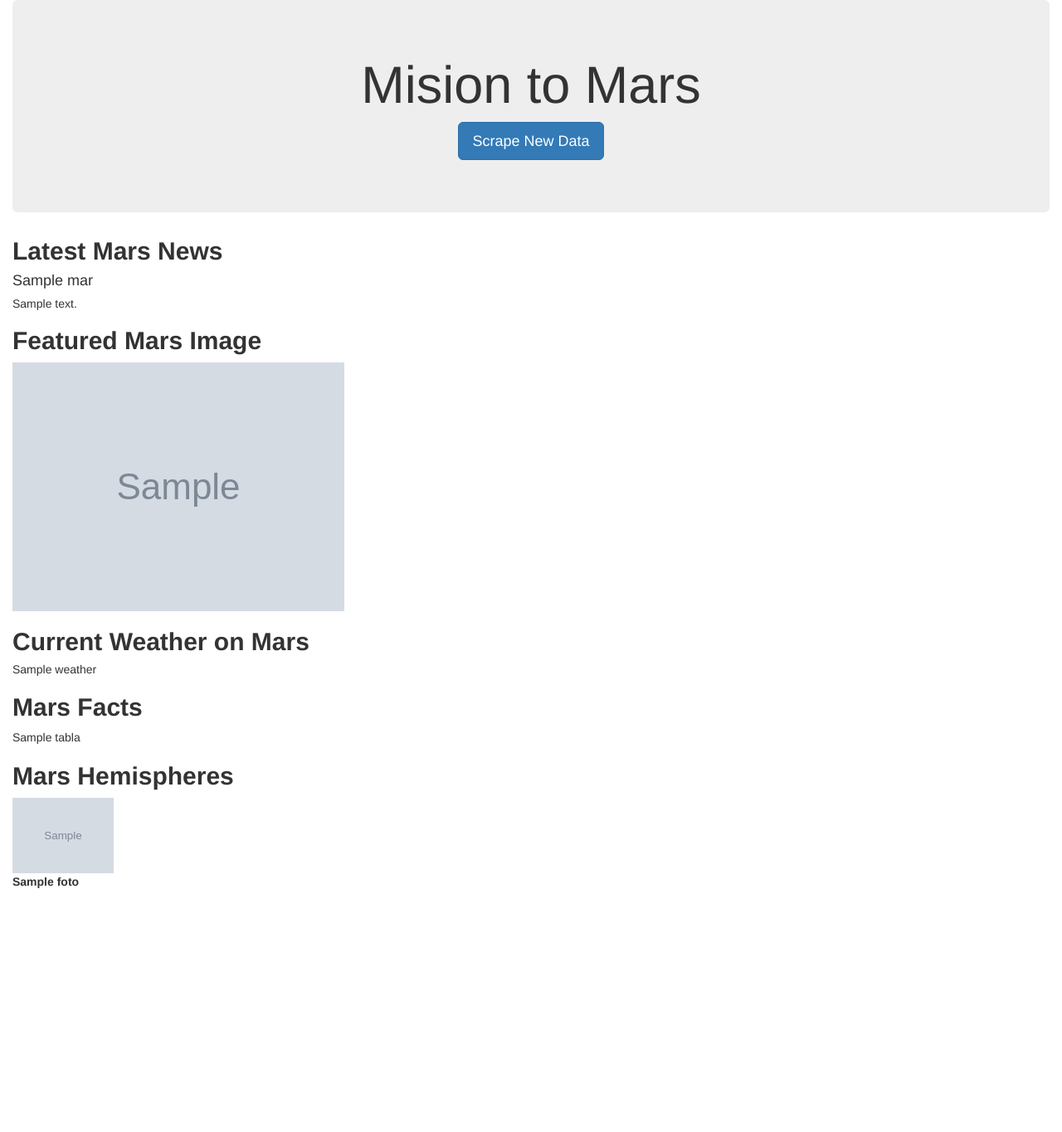
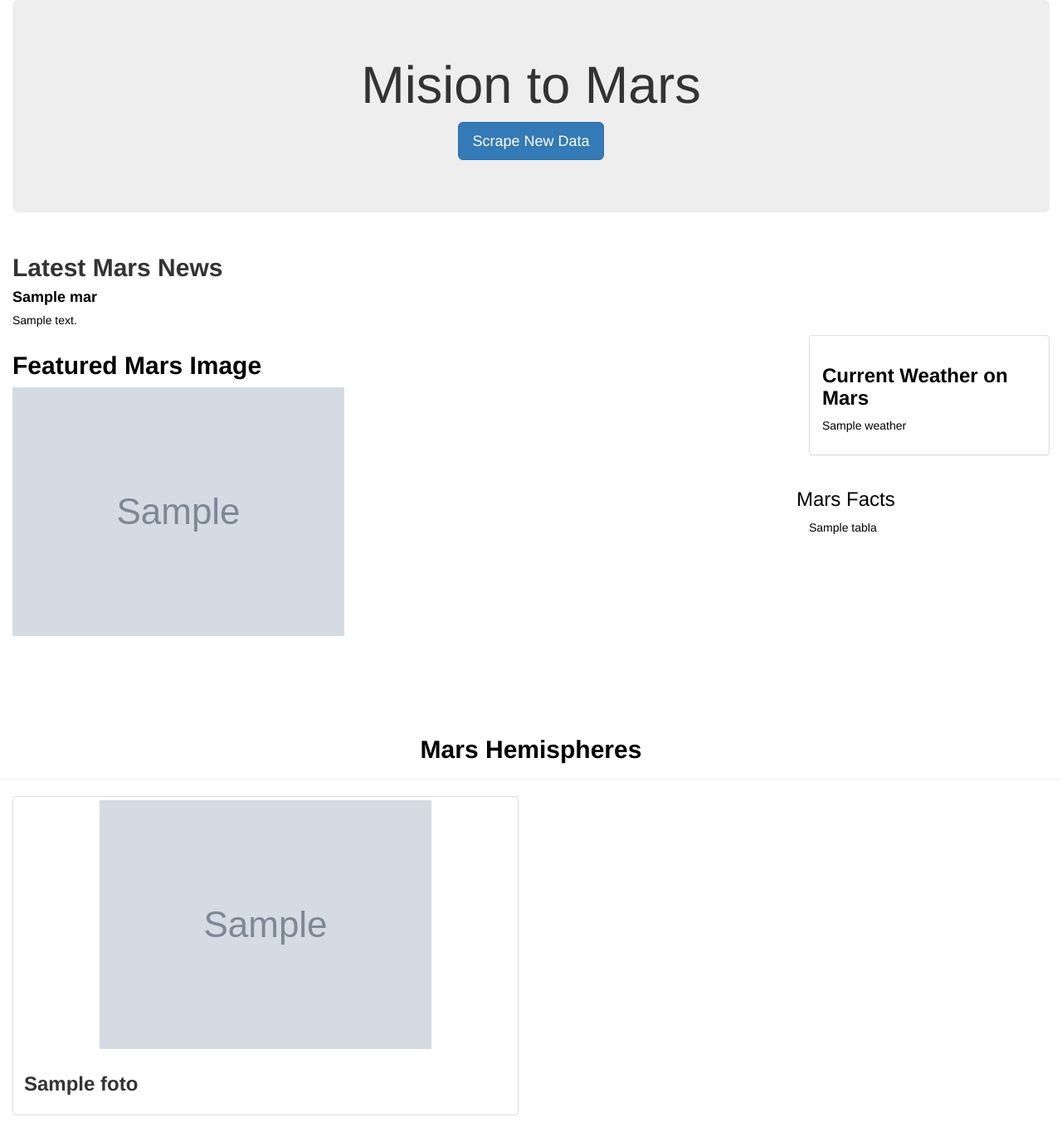
Before and after one commit to ltorresfdz/web-scraping-challenge, a Flask app: page / in a window 1280 px wide. Shown: the whole page at 83% size. Before the commit the page ends 1071 px from the top, so only its background shows below. Run offline with Flask 2, Linux system fonts and the light colour scheme; grey boxes marked "Sample" are stand-in pictures; a database or web service that is not in the repository returns one stand-in record (values such as "Sample title"); some libraries are stand-ins or nearby versions.

Commit message:
corrections made to index.html file

```diff
--- a/templates/index.html
+++ b/templates/index.html
@@ -9,45 +9,76 @@
 
   <link rel="stylesheet" href="https://maxcdn.bootstrapcdn.com/bootstrap/3.3.7/css/bootstrap.min.css">
 
-   <link rel="stylesheet" href="style.css">
+  <link rel="stylesheet" href="style.css">
 </head>
 
 <body>
   <div class="container-fluid">
     <div class="jumbotron text-center">
       <h1>Mision to Mars</h1>
-
       <p><a class="btn btn-primary btn-lg" href="/scrape" role="button">Scrape New Data</a></p>
     </div>
 
-    <h2><strong>Latest Mars News</strong></h2>
-    <h4> {{ mars_info.news_title }}</h4>
-    <h5> {{ mars_info.news_text }}</h5>
-    <h2><strong>Featured Mars Image</strong></h2>
-  <img src="{{ mars_info.img_link }}" alt="mars">
 
-   <h2><strong>Current Weather on Mars</strong></h2>
-   <h5> {{ mars_info.weather }}</h5>
-   <h2><strong>Mars Facts</strong></h2>
-       {{ mars_info.tabla | safe }}
+    <!-- Latest Mars News -->
+      <div class="row">
+        <div class="col-md-12">
+          <div class="media">
+            <div class="media-body">
+            <h2><strong>Latest Mars News</strong></h2>
+            <h4 class="media-heading" style="color: black"><b> {{ mars_info.news_title }}</b></h4>
+            <h5 style="color: black"><p> {{ mars_info.news_text }}</p></h5>
+            </div>
+          </div>
+        </div>
+      </div>
 
-   <h2><strong>Mars Hemispheres</strong></h2>
+    <!-- Featured Mars Image -->
+    <div class="row">
+      <div class="col-md-9">
+      <h2 style="color: black"><b>Featured Mars Image</strong></b></h2>
+      <img src="{{ mars_info.img_link }}" alt="mars">
+      </div>
+    <!-- Current weather -->
+      <div class="col-md-3">
+        <div class="row">
+          <div class="col-md-12">
+            <div class="panel panel-default">
+              <div class="panel-body">
+              <h3 style="color: #000000"><b>Current Weather on Mars</b></h3>
+              <p style="color: #000000"> {{ mars_info.weather }}</p>
+            </div>
+          </div>
+        </div>
+      </div>
 
-  </div>
-
-<div class="container-fluid">
- <div class="row">
-         {% for foto in mars_info.hem %}
-
-         <div class="col-sm-12 col-md-6">
-         <img class ="talla" src="{{foto.foto}}" alt="foto">
-         <div class="caption center-block"><strong>{{foto.titulo}}</strong></div>
-         </div>
+          <!-- Mars Facts -->
+          <div class="row">
+          <h3 style="color: black">Mars Facts</strong></h3>
+            <div class="col-md-12" style="color: black">
+             {{ mars_info.tabla | safe }}
+             </div>
+          </div>
+        </div>
+      </div>
 
 
-          {% endfor %}
+ <!-- Mars Hemispheres -->
+ <div class="row" style="margin-top: 80px;">
+    <div class="page-header">
+    <h2 class="text-center" style="color: black"><b>Mars Hemispheres</b></h2>
+    </div>
+     {% for foto in mars_info.hem %}
+        <div class="col-md-6">
+          <div class="thumbnail">
+          <img class ="talla" src="{{foto.foto}}" alt="foto">
+            <div class="caption"><h3><b>{{foto.titulo}}</b></h3>
+            </div>
+          </div>
+        </div>
 
-</div>
+       {% endfor %}
+  </div>
 </div>
 
 
```
